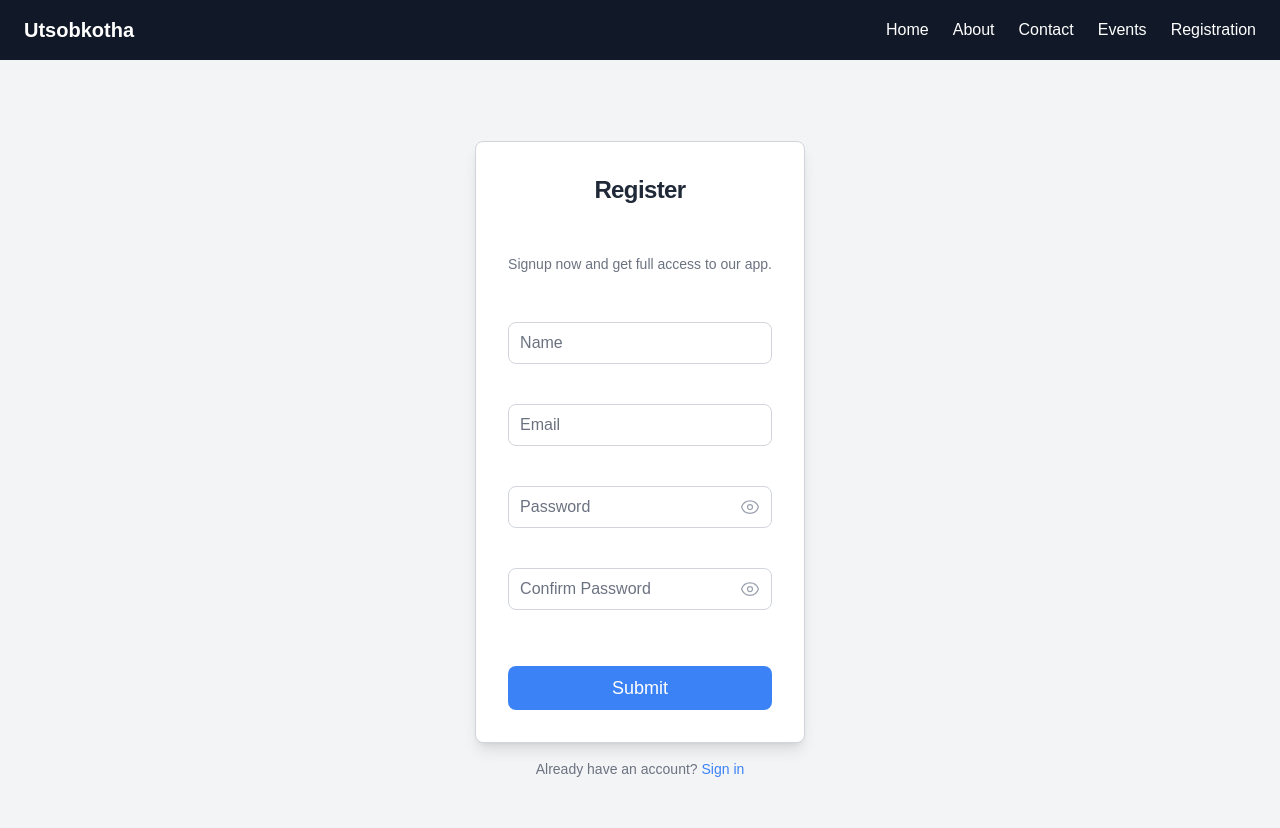
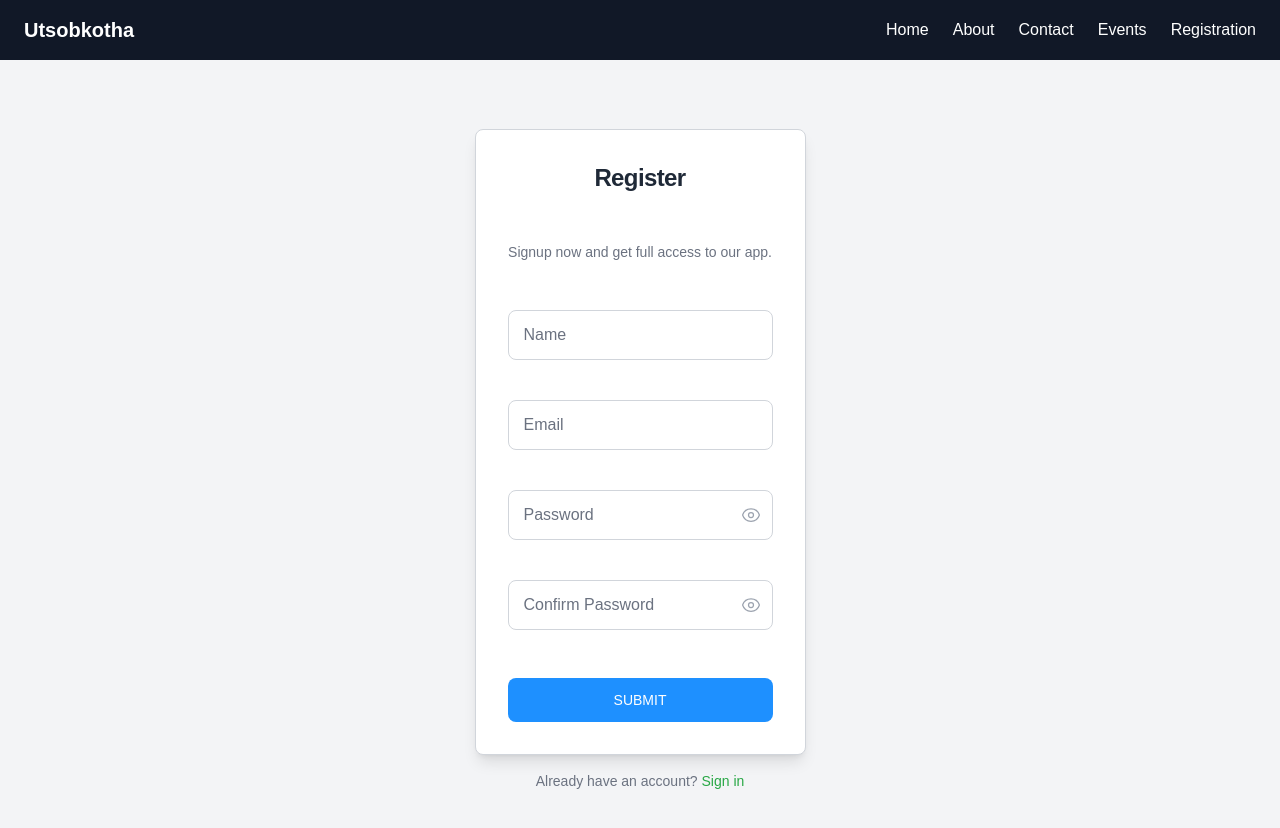
Before and after one commit to abid0-07/utshobkotha, a Next.js app: page /registration in a window 1280 px wide. Shown: the top 828 px of the page. Built offline with nearby package versions, Linux system fonts and the light colour scheme.

Commit message:
Added Transitions and effects

```diff
--- a/src/app/registration/page.tsx
+++ b/src/app/registration/page.tsx
@@ -86,7 +86,7 @@ export default function Registration() {
           </p>
 
           {/* Name Field */}
-          <label className="relative block mb-4">
+          <div className="relative mb-4">
             <input
               type="text"
               placeholder=" "
@@ -98,26 +98,26 @@ export default function Registration() {
                   setFormData((prev) => ({ ...prev, name: "" }));
                 }
               }}
-              className={`w-full px-3 py-2 bg-white text-gray-500 border rounded-lg focus:outline-none ${
+              className={`w-full px-4 py-3 pr-10 bg-white text-gray-600 border rounded-lg focus:outline-none ${
                 errors.name
                   ? "border-red-500"
-                  : "border-gray-300 focus:border-blue-500"
+                  : "border-gray-300 focus:border-primary"
               }`}
             />
-            <span
-              className={`absolute left-3 top-1/2 -translate-y-1/2 text-gray-500 transition-all duration-300 ${
-                formData.name ? "text-xs top-1" : "text-base"
+            <label
+              className={`absolute left-4 top-1/2 -translate-y-1/2 text-gray-500 transition-all duration-300 ${
+                formData.name ? "text-xs top-2" : ""
               } ${errors.name ? "text-red-500" : ""}`}
             >
               Name
-            </span>
+            </label>
             {errors.name && (
               <p className="text-red-500 text-xs mt-1">{errors.name}</p>
             )}
-          </label>
+          </div>
 
           {/* Email Field */}
-          <label className="relative block mb-4">
+          <div className="relative mb-4">
             <input
               type="email"
               placeholder=" "
@@ -129,26 +129,26 @@ export default function Registration() {
                   setFormData((prev) => ({ ...prev, email: "" }));
                 }
               }}
-              className={`w-full px-3 py-2 bg-white text-gray-500 border rounded-lg focus:outline-none ${
+              className={`w-full px-4 py-3 pr-10 bg-white text-gray-600 border rounded-lg focus:outline-none ${
                 errors.email
                   ? "border-red-500"
-                  : "border-gray-300 focus:border-blue-500"
+                  : "border-gray-300 focus:border-primary"
               }`}
             />
-            <span
-              className={`absolute left-3 top-1/2 -translate-y-1/2 text-gray-500 transition-all duration-300 ${
-                formData.email ? "text-xs top-1" : "text-base"
+            <label
+              className={`absolute left-4 top-1/2 -translate-y-1/2 text-gray-500 transition-all duration-300 ${
+                formData.email ? "text-xs top-2" : ""
               } ${errors.email ? "text-red-500" : ""}`}
             >
               Email
-            </span>
+            </label>
             {errors.email && (
               <p className="text-red-500 text-xs mt-1">{errors.email}</p>
             )}
-          </label>
+          </div>
 
           {/* Password Field */}
-          <label className="relative block mb-4">
+          <div className="relative mb-4">
             <input
               type={showPassword ? "text" : "password"}
               placeholder=" "
@@ -160,22 +160,22 @@ export default function Registration() {
                   setFormData((prev) => ({ ...prev, password: "" }));
                 }
               }}
-              className={`w-full px-3 py-2 bg-white text-gray-500 border rounded-lg focus:outline-none ${
+              className={`w-full px-4 py-3 pr-10 bg-white text-gray-600 border rounded-lg focus:outline-none ${
                 errors.password
                   ? "border-red-500"
-                  : "border-gray-300 focus:border-blue-500"
+                  : "border-gray-300 focus:border-primary"
               }`}
             />
-            <span
-              className={`absolute left-3 top-1/2 -translate-y-1/2 text-gray-500 transition-all duration-300 ${
-                formData.password ? "text-xs top-1" : "text-base"
+            <label
+              className={`absolute left-4 top-1/2 -translate-y-1/2 text-gray-500 transition-all duration-300 ${
+                formData.password ? "text-xs top-2" : ""
               } ${errors.password ? "text-red-500" : ""}`}
             >
               Password
-            </span>
+            </label>
             <button
               type="button"
-              className="absolute right-3 top-1/2 -translate-y-1/2 text-gray-400 hover:text-blue-500"
+              className="absolute right-3 top-1/2 -translate-y-1/2 text-gray-400 hover:text-primary"
               onClick={() => setShowPassword(!showPassword)}
             >
               {showPassword ? (
@@ -187,10 +187,10 @@ export default function Registration() {
             {errors.password && (
               <p className="text-red-500 text-xs mt-1">{errors.password}</p>
             )}
-          </label>
+          </div>
 
           {/* Confirm Password Field */}
-          <label className="relative block mb-4">
+          <div className="relative mb-6">
             <input
               type={showConfirmPassword ? "text" : "password"}
               placeholder=" "
@@ -202,22 +202,22 @@ export default function Registration() {
                   setFormData((prev) => ({ ...prev, confirmPassword: "" }));
                 }
               }}
-              className={`w-full px-3 py-2 bg-white text-gray-500 border rounded-lg focus:outline-none ${
+              className={`w-full px-4 py-3 pr-10 bg-white text-gray-600 border rounded-lg focus:outline-none ${
                 errors.confirmPassword
                   ? "border-red-500"
-                  : "border-gray-300 focus:border-blue-500"
+                  : "border-gray-300 focus:border-primary"
               }`}
             />
-            <span
-              className={`absolute left-3 top-1/2 -translate-y-1/2 text-gray-500 transition-all duration-300 ${
-                formData.confirmPassword ? "text-xs top-1" : "text-base"
+            <label
+              className={`absolute left-4 top-1/2 -translate-y-1/2 text-gray-500 transition-all duration-300 ${
+                formData.confirmPassword ? "text-xs top-2" : ""
               } ${errors.confirmPassword ? "text-red-500" : ""}`}
             >
               Confirm Password
-            </span>
+            </label>
             <button
               type="button"
-              className="absolute right-3 top-1/2 -translate-y-1/2 text-gray-400 hover:text-blue-500"
+              className="absolute right-3 top-1/2 -translate-y-1/2 text-gray-400 hover:text-primary"
               onClick={() => setShowConfirmPassword(!showConfirmPassword)}
             >
               {showConfirmPassword ? (
@@ -231,12 +231,12 @@ export default function Registration() {
                 {errors.confirmPassword}
               </p>
             )}
-          </label>
+          </div>
 
           {/* Submit Button */}
           <button
             type="button"
-            className="submit-btn w-full bg-blue-500 text-white font-medium py-2 rounded-lg hover:bg-blue-600 transition"
+            className="w-full py-3 px-5 bg-primary text-white font-medium text-sm uppercase rounded-lg hover:bg-indigo-700 transition"
             onClick={handleClick}
           >
             Submit
@@ -245,7 +245,7 @@ export default function Registration() {
 
         <p className="signin-text text-center text-sm text-gray-500 mt-4">
           Already have an account?{" "}
-          <a href="/login" className="text-blue-500 hover:underline">
+          <a href="/login" className="text-accent">
             Sign in
           </a>
         </p>
```
